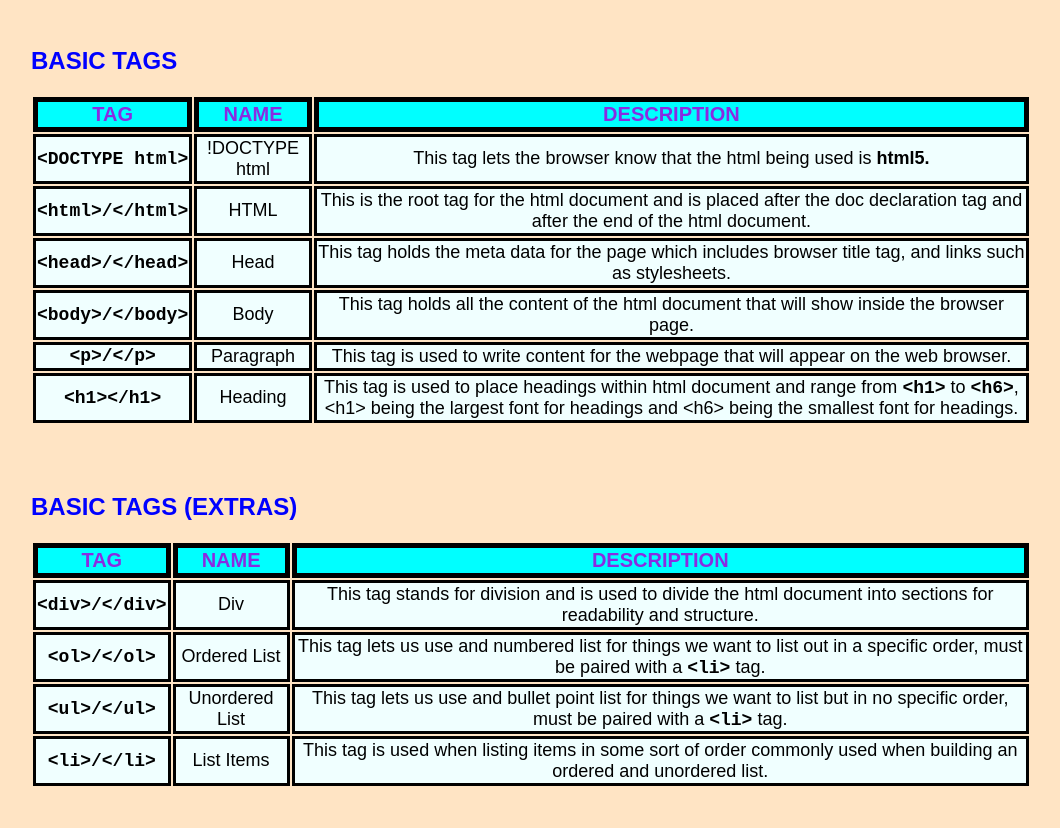
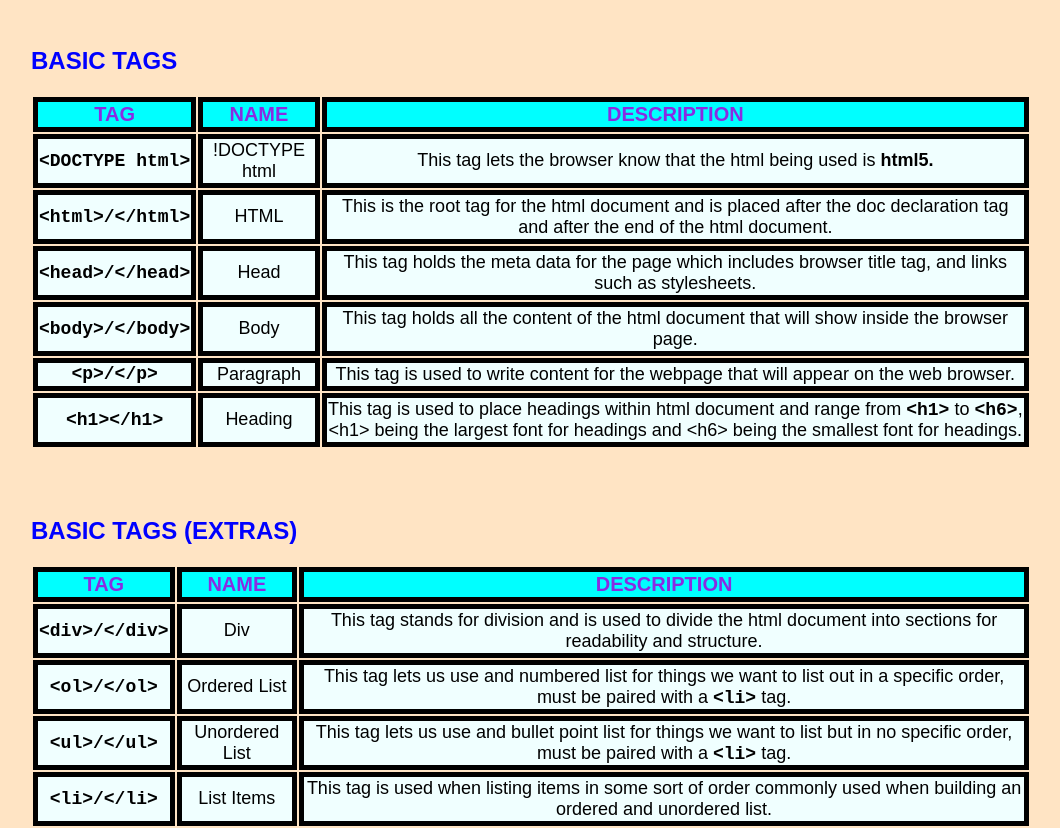
Before and after one commit to CanaanCobb/CanaanCobb, a plain HTML site: page index.html in a window 1280 px wide. Shown: the part 90-918 px from the top of the page, without its empty margins (109-1169 px from the left). Before the commit the page ends 878 px from the top, so only its background shows below. Drawn offline with Linux system fonts and the light colour scheme.

Commit message:
Update style.css

```diff
--- a/style.css
+++ b/style.css
@@ -18,7 +18,7 @@ span {
 }
 
 td {
-  border: solid black;
+  border: 5px solid black;
 }
 
 th {
```
